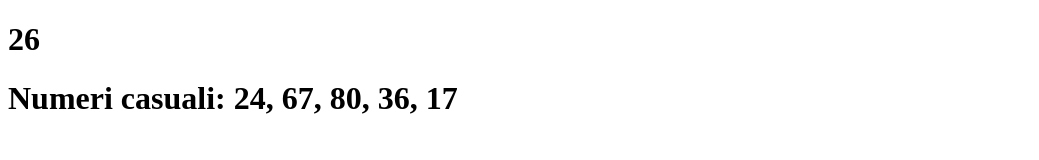
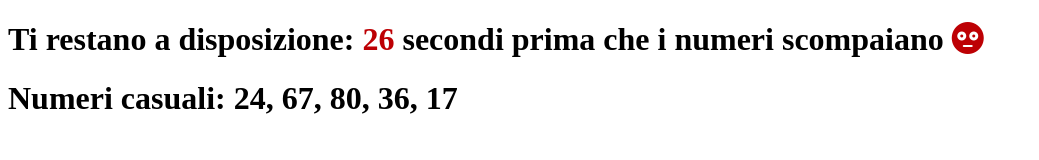
Before and after one commit to Emanuele-Colaci/js-simon, a plain HTML site: page index.html in a window 1280 px wide. Shown: the whole page, without its empty margins (0-1039 px from the left). Drawn offline with Linux system fonts and the light colour scheme.

Commit message:
Bonus personale nelle scritta del timer

```diff
--- a/index.html
+++ b/index.html
@@ -4,6 +4,7 @@
         <meta charset="UTF-8">
         <meta http-equiv="X-UA-Compatible" content="IE=edge">
         <meta name="viewport" content="width=device-width, initial-scale=1.0">
+        <link rel="stylesheet" href="https://cdnjs.cloudflare.com/ajax/libs/font-awesome/6.4.0/css/all.min.css" integrity="sha512-iecdLmaskl7CVkqkXNQ/ZH/XLlvWZOJyj7Yy7tcenmpD1ypASozpmT/E0iPtmFIB46ZmdtAc9eNBvH0H/ZpiBw==" crossorigin="anonymous" referrerpolicy="no-referrer" />
         <script defer src="./js/index.js"></script>
         <title>js-simon</title>
     </head>
--- a/js/index.js
+++ b/js/index.js
@@ -2,7 +2,6 @@
 
 let punteggio = document.getElementById('punteggio');
 let risultato = document.getElementById('risultato');
-let timer = document.getElementById('timer');
 let second = 30;
 numeriCasuali = [];
 //FUNZIONI
@@ -21,7 +20,8 @@ function nascondiNumeriCasuali() {
 }
 
 let interval = setInterval(function(){
-    document.getElementById('timer').innerText = second;
+    let timer = document.getElementById('timer');
+    timer.innerHTML = `Ti restano a disposizione: <span style="color: #bd0004;">${second}</span> secondi prima che i numeri scompaiano <i class="fa-solid fa-face-flushed" style="color: #bd0004;"></i>`;
     if(second === 0){
         clearInterval(interval);
         confrontaNumeriInseriti();
```
